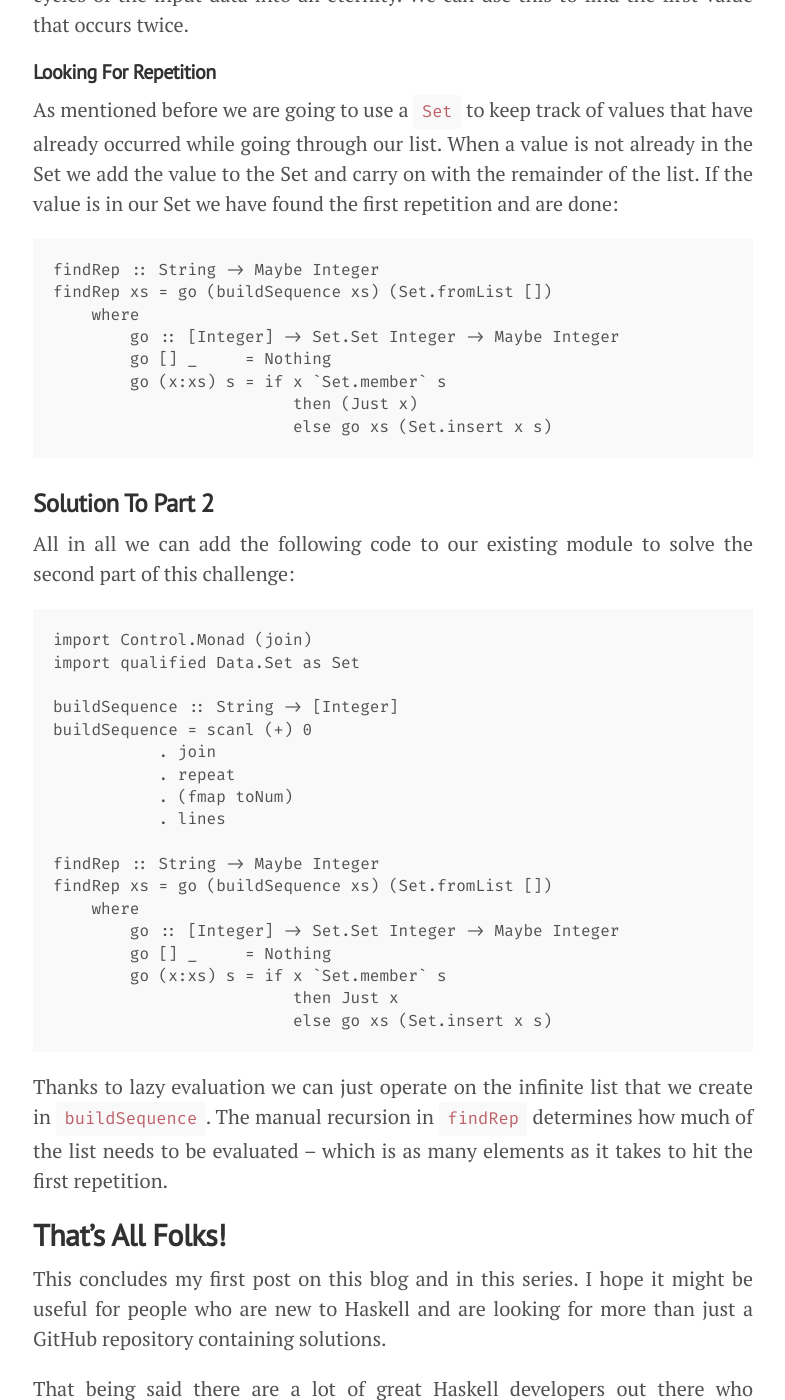
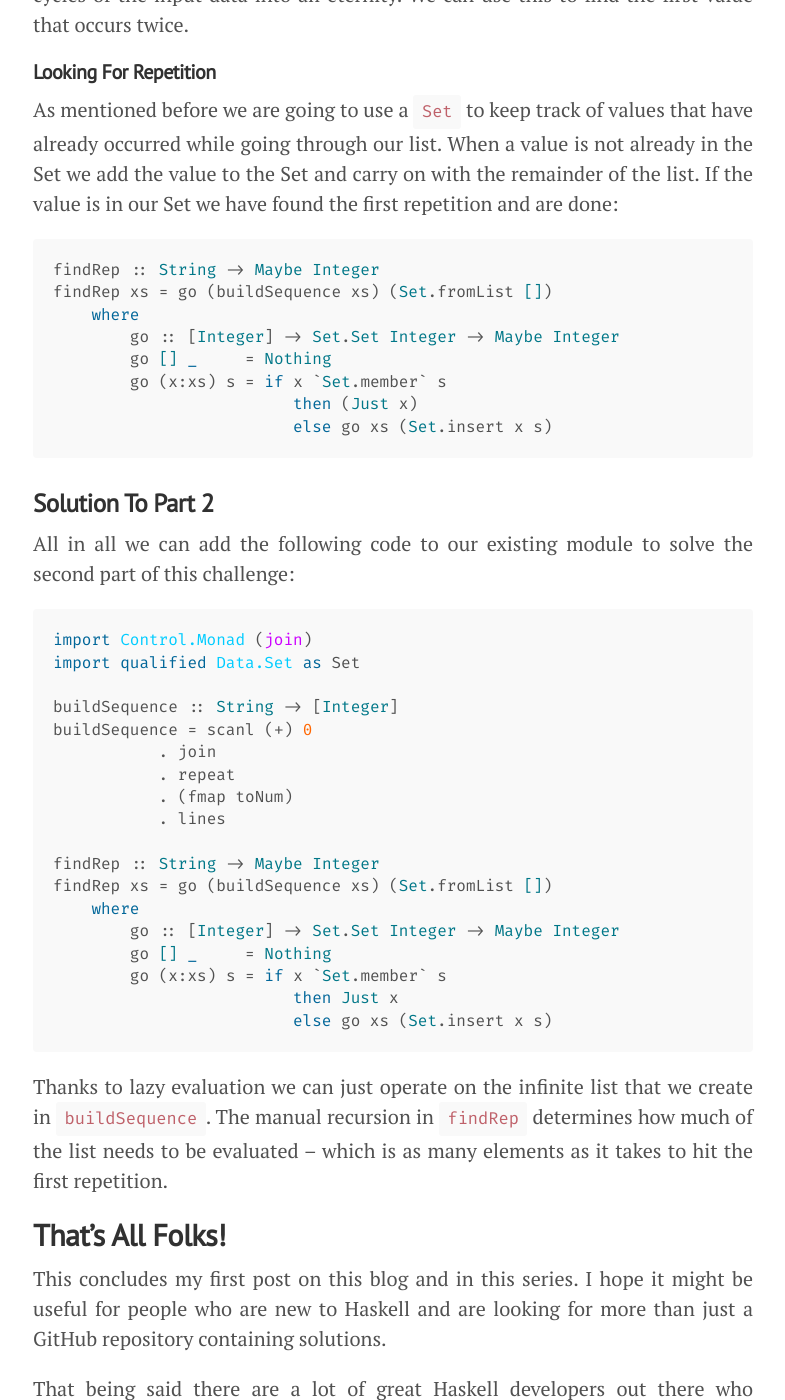
Before and after one commit to gilligan/gilligan.github.io, a Jekyll site: the page built from _posts/2018-12-30-post-christmas-advent-pt1.md, in a window 1280 px wide and 1400 px high, scrolled down 4713 px. Shown: the whole window, without its empty margins (247-1032 px from the left). Built offline with Jekyll 4.4.1, drawn with Linux system fonts in a browser that asks for light colours; some of the changed text lies outside the part shown.

Commit message:
Fix syntax highlightning

````diff
--- a/_posts/2018-12-30-post-christmas-advent-pt1.md
+++ b/_posts/2018-12-30-post-christmas-advent-pt1.md
@@ -65,7 +65,7 @@ Prelude> read "+3" :: Integer
 We need to skip the `+` signs. We can just peek at the start of the string to check if it is
 a `+` or not and then act accordingly:
 
-```Haskell
+```haskell
 toNum :: String -> Integer
 toNum str@(s:ss) = if s == '+' then read ss else read str
 ```
@@ -77,7 +77,7 @@ perform the actual calculation. All we really need to do is to sum up all the nu
 For this we can use a combination of [foldMap](http://hackage.haskell.org/package/base-4.12.0.0/docs/Data-Foldable.html#v:foldMap)
 and [Sum](http://hackage.haskell.org/package/base-4.12.0.0/docs/Data-Monoid.html#v:Sum):
 
-```Haskell
+```haskell
 calibrate :: String -> Integer
 calibrate = getSum
           . foldMap (Sum . toNum)
@@ -98,7 +98,7 @@ goes right to left):
 Putting it all together we can write a module like the following:
 
 
-```Haskell
+```haskell
 module Day1 where
 
 import Data.Monoid
@@ -150,7 +150,7 @@ So let's think about this for a moment:
 Given the same input data we want to obtain a sequence that contains all intermediate
 addition results:
 
-```Haskell
+```haskell
 buildSequence :: String -> [Integer]
 buildSequence = scanl (+) 0
            . join
@@ -177,7 +177,7 @@ As mentioned before we are going to use a `Set` to keep track of values that hav
 already occurred while going through our list. When a value is not already in the Set
 we add the value to the Set and carry on with the remainder of the list. If the value is in our Set we have found the first repetition and are done:
 
-```Haskell
+```haskell
 findRep :: String -> Maybe Integer
 findRep xs = go (buildSequence xs) (Set.fromList [])
     where
@@ -193,7 +193,7 @@ findRep xs = go (buildSequence xs) (Set.fromList [])
 All in all we can add the following code to our existing module to solve the
 second part of this challenge:
 
-```Haskell
+```haskell
 import Control.Monad (join)
 import qualified Data.Set as Set
 
````
